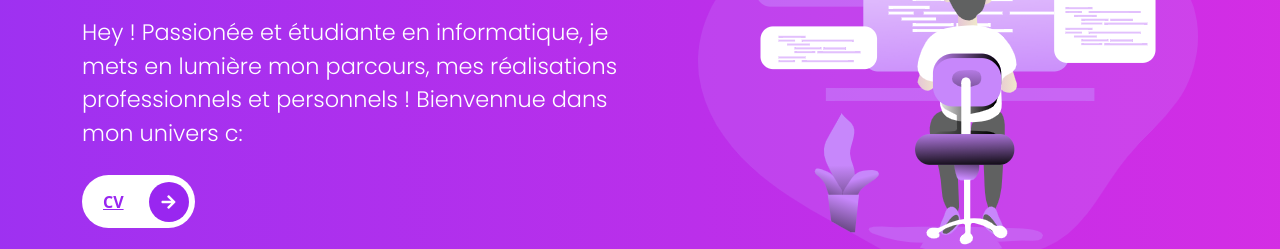
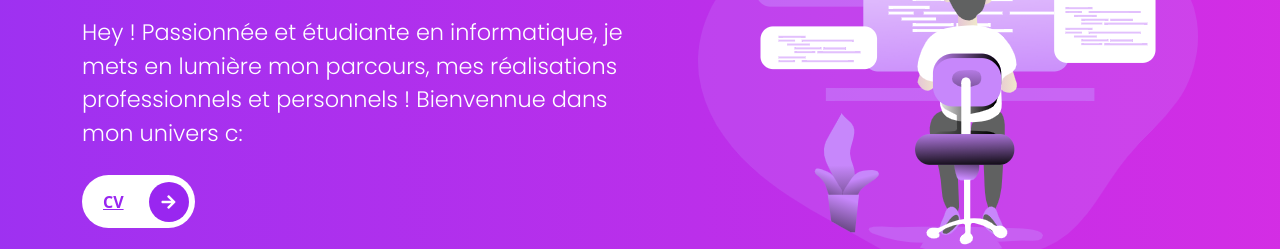
Before and after one commit to iptissem/iptissemzitouni_portfolio, a website: page index.html in a window 1280 px wide. Shown: the part 384-633 px from the top of the page. Drawn offline with nearby package versions, Linux system fonts and the light colour scheme; files that its build step writes are made by us from their sources.

Commit message:
article 1&2

```diff
--- a/index.html
+++ b/index.html
@@ -53,7 +53,7 @@
         <h1 class="display-2">
           <span class="display-2--intro">Iptissem Zitouni</span>
           <span class="display-2--description lh-base">
-            Hey ! Passionée et étudiante en informatique, je mets en lumière mon parcours, mes réalisations professionnels et personnels !
+            Hey ! Passionnée et étudiante en informatique, je mets en lumière mon parcours, mes réalisations professionnels et personnels !
             Bienvennue dans mon univers c:
           </span>
         </h1>
```
